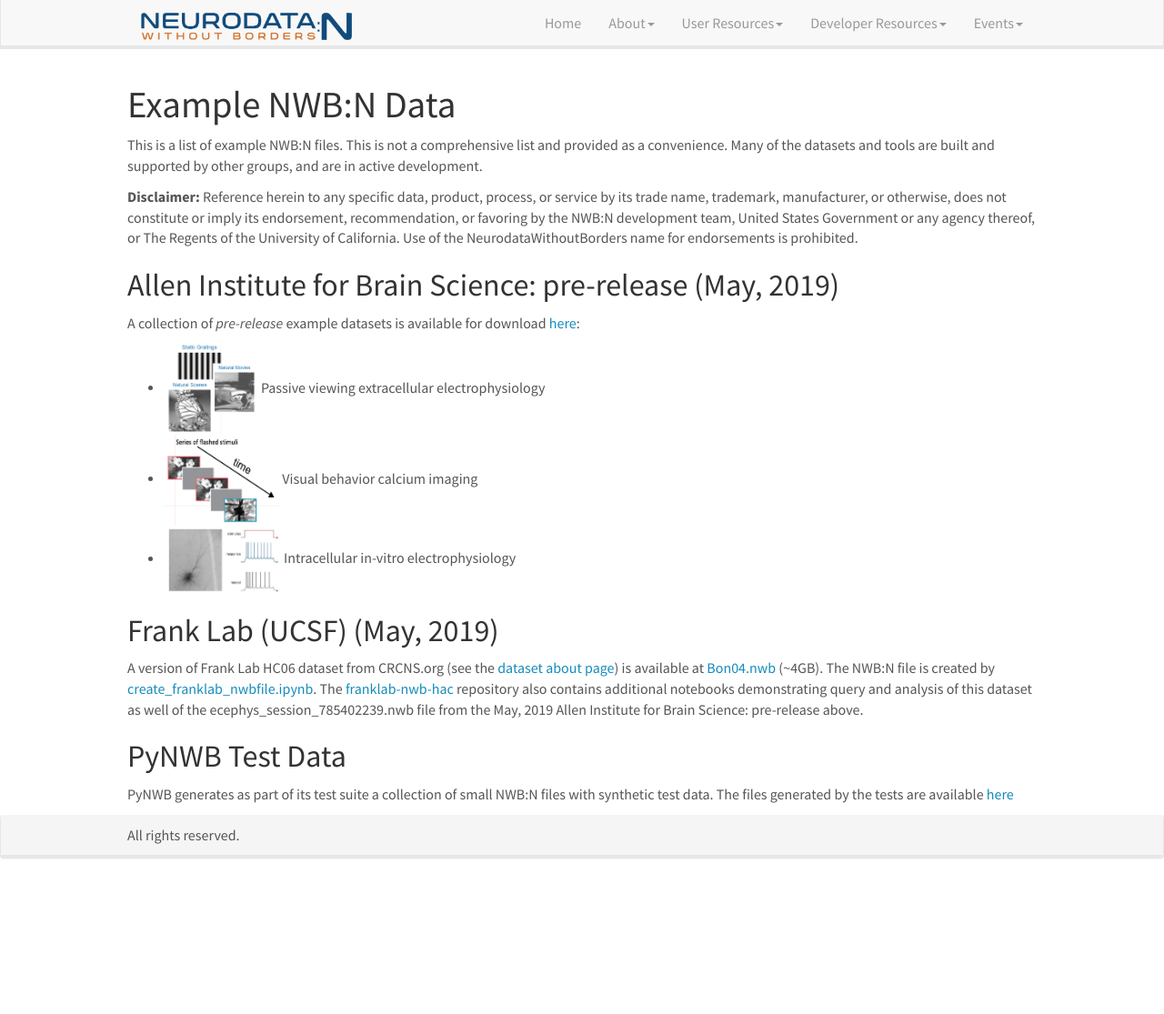
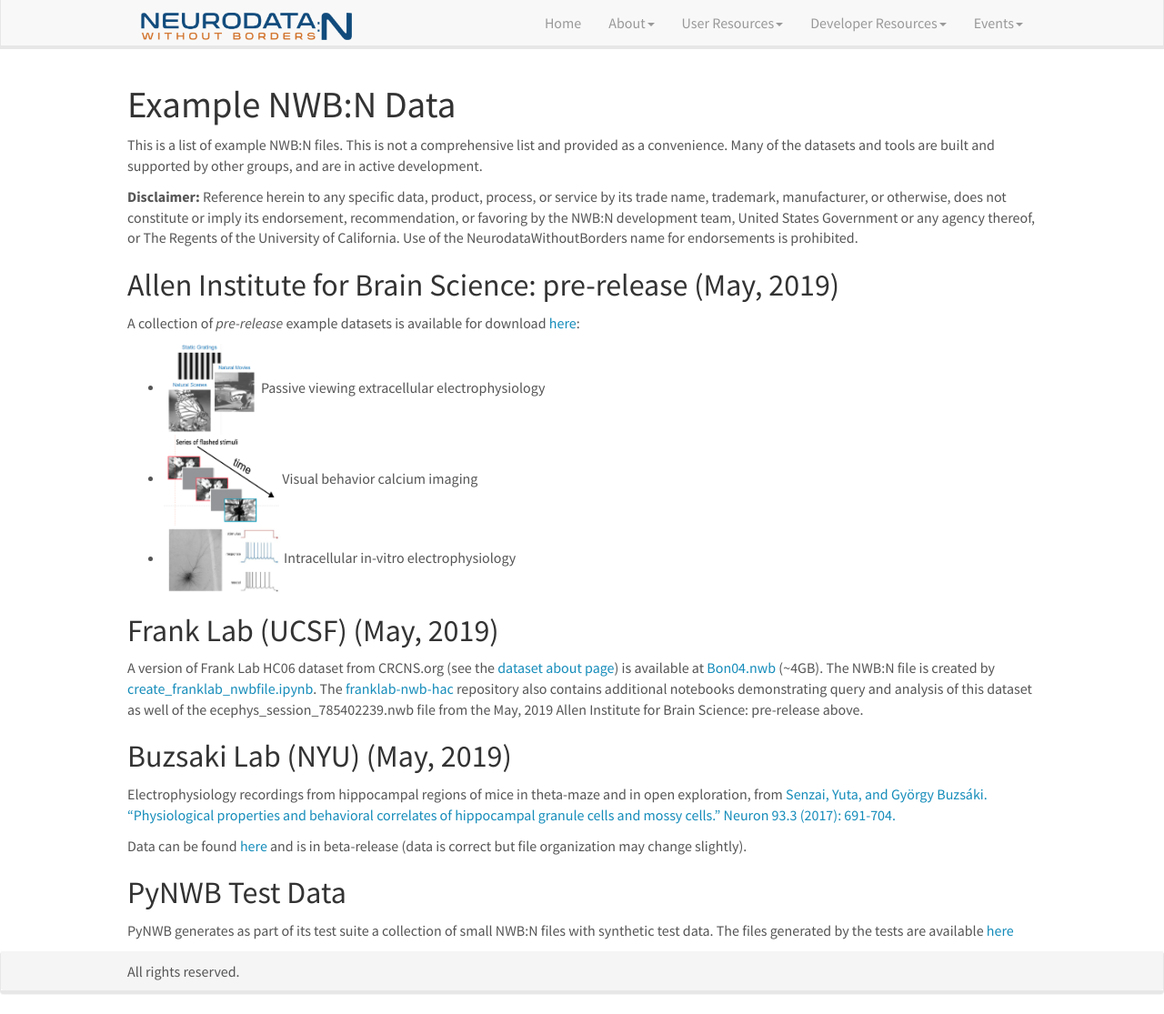
Before and after one commit to ttngu207/neurodatawithoutborders.github.io, a Jekyll site: the page built from _pages/nwb_example_data.md, in a window 1280 px wide and 1115 px high. Shown: the whole window at 91% size. Built offline with Jekyll 4.4.1, drawn with Linux system fonts in a browser that asks for light colours; nearby versions of some CDN libraries.

Commit message:
add Buzsaki pre-release dataa

```diff
--- a/_pages/nwb_example_data.md
+++ b/_pages/nwb_example_data.md
@@ -27,6 +27,11 @@
 
 A version of Frank Lab HC06 dataset from CRCNS.org (see the [dataset about page](https://crcns.org/data-sets/hc/hc-6/about-hc-5)) is available at [Bon04.nwb](https://www.dropbox.com/s/92jkkse2c7lm7qe/bon04.nwb?dl=0) (~4GB). The NWB:N file is created by [create_franklab_nwbfile.ipynb](https://github.com/LorenFrankLab/franklab-nwb-hack/blob/master/hackathon-6/create_franklab_nwbfile.ipynb). The [franklab-nwb-hac](https://github.com/LorenFrankLab/franklab-nwb-hack/tree/master/hackathon-6) repository also contains additional notebooks demonstrating query and analysis of this dataset as well of the ecephys_session_785402239.nwb  file from the May, 2019 Allen Institute for Brain Science: pre-release above.
 
+## Buzsaki Lab (NYU) (May, 2019)
+Electrophysiology recordings from hippocampal regions of mice in theta-maze and in open exploration, from [Senzai, Yuta, and György Buzsáki. "Physiological properties and behavioral correlates of hippocampal granule cells and mossy cells." Neuron 93.3 (2017): 691-704.](http://www.buzsakilab.com/content/PDFs/Senzai2017Neuron.pdf)
+
+Data can be found [here](https://buzsakilab.nyumc.org/datasets/NWB/SenzaiNeuron2017/) and is in beta-release (data is correct but file organization may change slightly).
+
 ## PyNWB Test Data
 
 PyNWB generates as part of its test suite a collection of small NWB:N files with synthetic test data. The files generated by the tests are available [here](https://drive.google.com/drive/folders/1g1CpnoMd9s9L-sHBWVyklp3-xJcLGeFt?usp=sharing)
```
